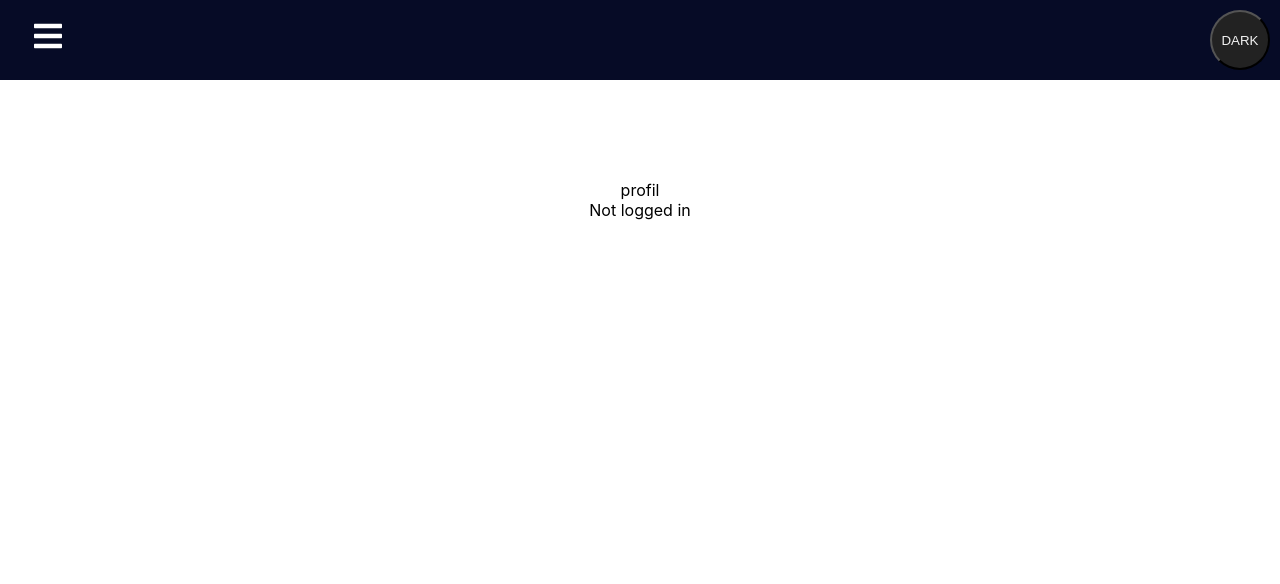
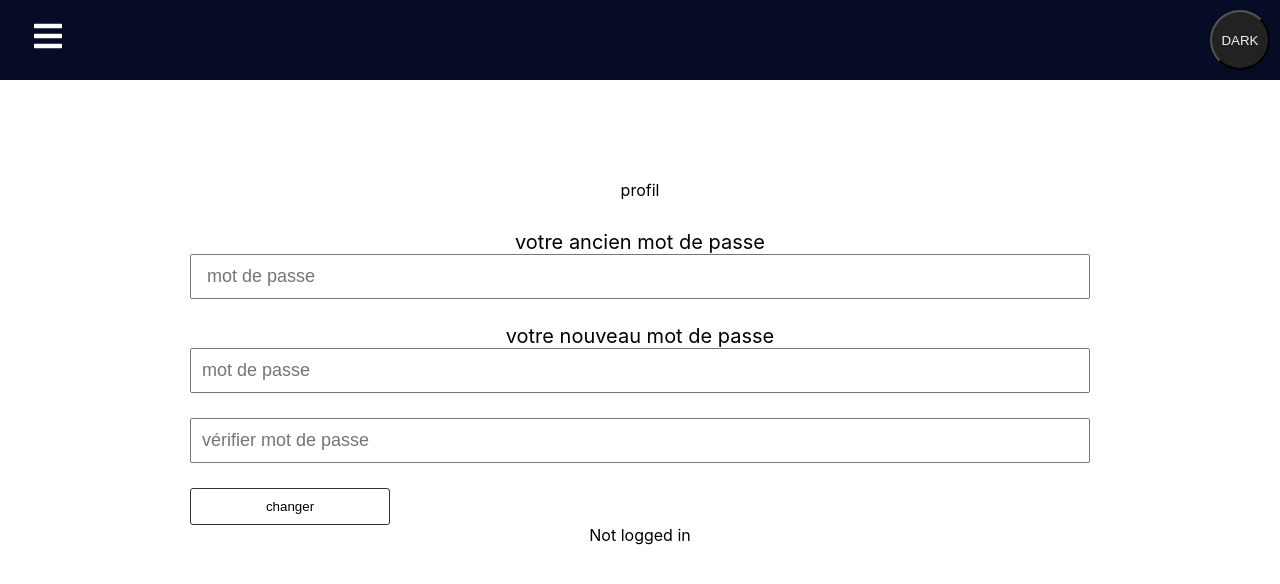
Before and after one commit to djoun52/projet-0, a React (Create React App) app: page /profil in a window 1280 px wide. Shown: the top 584 px of the page. Built offline with nearby package versions, Linux system fonts and the light colour scheme; no server answers.

Commit message:
change password react part

```diff
--- /dev/null
+++ b/src/Components/Form/FormChangePassword/FormChangePassword.css
@@ -0,0 +1,46 @@
+.title-form {
+    text-align: center;
+    font-size: 55px;
+    margin: 70px 0 0;
+}
+
+.container-form {
+    max-width: 900px;
+    margin: 30px auto 0;
+    display: flex;
+    flex-direction: column;
+}
+
+.container-form label {
+    font-size: 20px;
+
+}
+
+.container-form input, .container-form textarea {
+    padding: 10px;
+    margin-bottom: 25px;
+    font-size: 18px;
+}
+
+.container-form textarea {
+    min-height: 200px;
+    font-family: Arial, Helvetica, sans-serif;
+}
+
+.btn-light {
+    padding: 10px 15px;
+    width: 200px;
+    background: transparent;
+    border: 1px solid rgba(0, 0, 0, 0.8);
+    border-radius: 3px;
+    cursor: pointer;
+}
+.btn-dark {
+    padding: 10px 15px;
+    width: 200px;
+    background: transparent;
+    color: #f1f1f1;
+    border: 1px solid rgba(255, 255, 255, 0.8);
+    border-radius: 3px;
+    cursor: pointer;
+}
--- /dev/null
+++ b/src/Components/Form/FormChangePassword/FormChangePassword.js
@@ -0,0 +1,108 @@
+import React, { useState, useContext } from 'react';
+import "./FormChangePassword.css"
+import { ThemeContext } from '../../../Context/ThemeContext';
+import axios from 'axios';
+import { useNavigate } from 'react-router-dom'
+import { useDispatch } from 'react-redux';
+
+
+export default function FormChangePassword() {
+
+    const [input, setInput] = useState({
+        oldpass: '',
+        newpass: '',
+        checkPass : ''
+    })
+    const [errorForm, setErrorForm] = useState(false)
+    const dispatch = useDispatch();
+
+    const navigate = useNavigate()
+    const {theme } = useContext(ThemeContext)
+
+    const handleForm = (e) => {
+        e.preventDefault();
+        let info = {
+            input,
+        }
+
+        if (input.newpass === input.checkPass) {
+            axios.post('http://localhost:4000/changepass', info, { withCredentials: true })
+                .then(response => {
+
+
+                    setInput({
+                        oldpass: '',
+                        newpass: '',
+                        checkPass: ''
+                    })
+                    setErrorForm(false)
+                    navigate("/")
+                })
+                .catch(() => {
+                    setErrorForm(true)
+                });
+        } else {
+            setErrorForm(true)
+        }
+    }
+
+
+    const changeInput = (e) => {
+
+        if (e.target.classList.contains('inp-oldpass')) {
+            const newObjState = { ...input, oldpass: e.target.value };
+            setInput(newObjState);
+        } else if (e.target.classList.contains('inp-newpass')) {
+            const newObjState = { ...input, newpass: e.target.value };
+            setInput(newObjState);
+        } else if (e.target.classList.contains('inp-checkPass')) {
+            const newObjState = { ...input, checkPass: e.target.value };
+            setInput(newObjState);
+        }
+    }
+
+
+
+    return (
+        <>
+            <form className="container-form" onSubmit={handleForm}>
+
+                <label htmlFor="password">votre ancien mot de passe</label>
+                <input
+                    type="text"
+                    name="password"
+                    id="password"
+                    className='inp-oldpass'
+                    value={input.oldpass}
+                    onInput={changeInput}
+                    placeholder=" mot de passe" />
+
+                <label htmlFor="password">votre nouveau mot de passe</label>
+                <input
+                    type="text"
+                    name="password"
+                    id="password"
+                    className='inp-newpass'
+                    value={input.newpass}
+                    onInput={changeInput}
+                    placeholder="mot de passe" />
+
+                <input
+                    type="text"
+                    name="password"
+                    id="password"
+                    className='inp-checkPass'
+                    value={input.checkPass}
+                    onInput={changeInput}
+                    placeholder="vérifier mot de passe" />
+
+                <button
+                    className={theme ? "btn-dark" : "btn-light"}
+                    type="submit">changer</button>
+            </form>
+            {errorForm && (
+                <h2>Error formulaire</h2>
+            )}
+        </>
+    )
+}
--- a/src/Pages/Profil/Profil.js
+++ b/src/Pages/Profil/Profil.js
@@ -1,7 +1,10 @@
 import React from 'react'
-
+import Form from '../../Components/Form/FormChangePassword/FormChangePassword'
 export default function profil() {
     return (
-        <div>profil</div>
+        <>
+            <div>profil</div>
+            <Form />
+        </>
     )
 }
```
